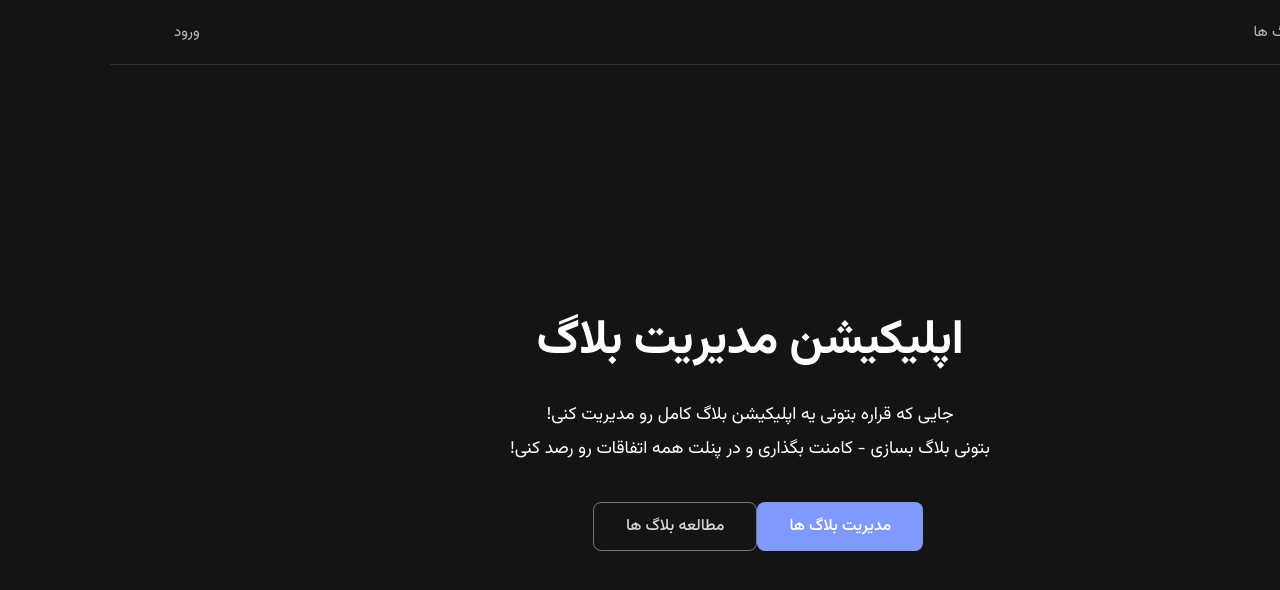
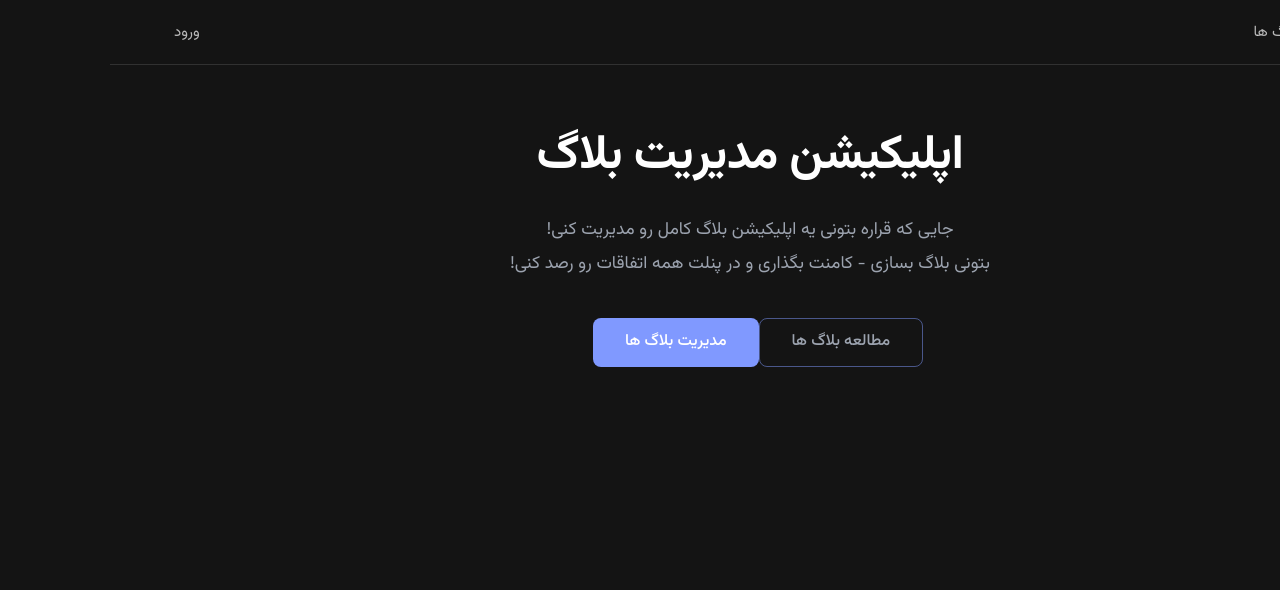
Before and after one commit to ali-karbalaei-hossienie/NewBlog-nextjs, a Next.js app: page / in a window 1280 px wide. Shown: the top 590 px of the page. Built offline with nearby package versions, Linux system fonts and the light colour scheme; what @mui/material-nextjs would draw is missing.

Commit message:
Refactor code structure for improved readability and maintainability

```diff
--- a/src/app/page.tsx
+++ b/src/app/page.tsx
@@ -20,17 +20,20 @@ export default function HomePage() {
           display: "flex",
           flexDirection: "column",
           alignItems: "center",
-          justifyContent: "center",
           flexGrow: 1,
           textAlign: "center",
-          py: 4,
+          mt: 8,
         }}
       >
         <Typography
           variant="h3"
           component="h1"
-          color="text.primary"
-          sx={{ mb: 4, letterSpacing: "-0.5px", fontWeight: 700 }}
+          sx={{
+            mb: 4,
+            letterSpacing: "-0.5px",
+            fontWeight: 700,
+            color: "primary.contrastText",
+          }}
         >
           اپلیکیشن مدیریت بلاگ
         </Typography>
@@ -38,15 +41,13 @@ export default function HomePage() {
         <Box sx={{ mb: 5 }}>
           <Typography
             variant="body1"
-            color="text.secondary"
-            sx={{ fontSize: "1.1rem", mb: 1 }}
+            sx={{ fontSize: "1.1rem", mb: 1, color: "secondary.500" }}
           >
             جایی که قراره بتونی یه اپلیکیشن بلاگ کامل رو مدیریت کنی!
           </Typography>
           <Typography
             variant="body1"
-            color="text.secondary"
-            sx={{ fontSize: "1.1rem" }}
+            sx={{ fontSize: "1.1rem", color: "secondary.500" }}
           >
             بتونی بلاگ بسازی - کامنت بگذاری و در پنلت همه اتفاقات رو رصد کنی!
           </Typography>
@@ -54,8 +55,19 @@ export default function HomePage() {
 
         <Stack direction={{ xs: "column", sm: "row" }} spacing={2}>
           <Button
+            variant="outlined"
+            sx={{
+              borderRadius: "8px",
+              px: 4,
+              py: 1.2,
+              fontSize: "1rem",
+              color: "secondary.500",
+            }}
+          >
+            مطالعه بلاگ ها
+          </Button>
+          <Button
             variant="contained"
-            color="primary"
             sx={{
               borderRadius: "8px",
               px: 4,
@@ -67,19 +79,6 @@ export default function HomePage() {
           >
             مدیریت بلاگ ها
           </Button>
-
-          <Button
-            variant="outlined"
-            color="secondary"
-            sx={{
-              borderRadius: "8px",
-              px: 4,
-              py: 1.2,
-              fontSize: "1rem",
-            }}
-          >
-            مطالعه بلاگ ها
-          </Button>
         </Stack>
       </Container>
     </Box>
```
Also changed, not shown: 1 other file (tests, documents, lock files or other folders).
